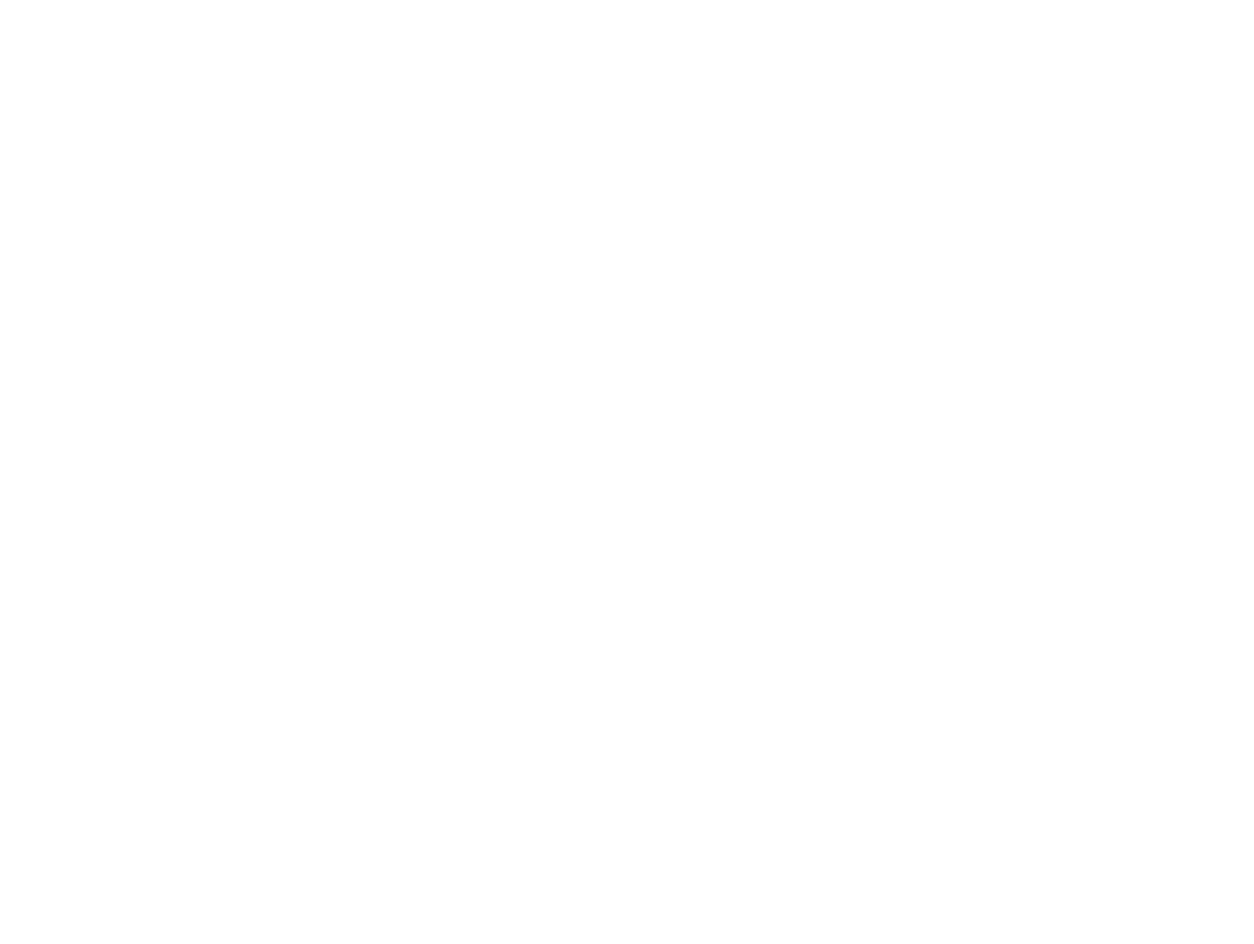
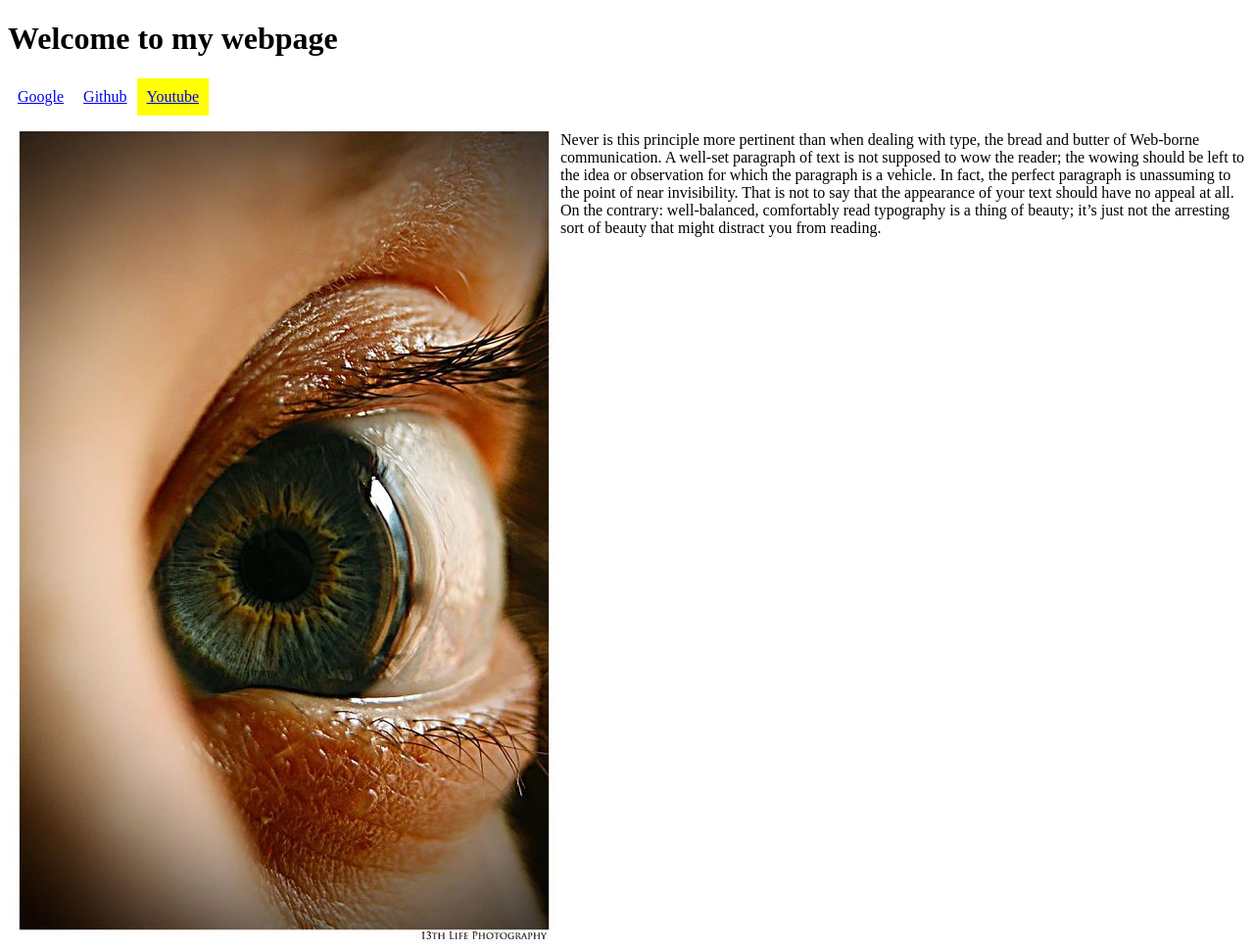
Before and after one commit to benuchangmai/test, a plain HTML site: page index.html in a window 1280 px wide. Shown: the whole page at 98% size. Before the commit the page ends 800 px from the top, so only its background shows below. Drawn offline with Linux system fonts and the light colour scheme.

Commit message:
Added styling

```diff
--- a/index.html
+++ b/index.html
@@ -1,9 +1,32 @@
 <!DOCTYPE html>
 <html>
 <head>
-	<title>Welcome to my page</title>
+	<title>Welcome</title>
+	<link rel="stylesheet" type="text/css" href="style.css">
 </head>
 <body>
-
+	<div class="header">
+		<h1>Welcome to my webpage</h1>
+	</div>
+	<div class="nav-bar">
+		<div class="tab">
+			<a href="http://google.com">Google</a>
+		</div>
+		<div class="tab">
+			<a href="http://github.com">Github</a>
+		</div>
+		<div class="tab youtube">
+			<a href="http://youtube.com">Youtube</a>
+		</div>
+	</div>
+	<div id="main-body">
+		<div>
+			<img src="images/sample-img.jpg">
+		</div>
+		<div>
+			<p>Never is this principle more pertinent than when dealing with type, the bread and butter of Web-borne communication. A well-set paragraph of text is not supposed to wow the reader; the wowing should be left to the idea or observation for which the paragraph is a vehicle. In fact, the perfect paragraph is unassuming to the point of near invisibility. That is not to say that the appearance of your text should have no appeal at all. On the contrary: well-balanced, comfortably read typography is a thing of beauty; it’s just not the arresting sort of beauty that might distract you from reading.
+			</p>
+		</div>
+	</div>
 </body>
 </html>
--- a/style.css
+++ b/style.css
@@ -0,0 +1,16 @@
+.header {
+
+}
+.nav-bar {
+	display: flex;
+
+}
+.tab {
+	padding: 10px;
+}
+.tab.youtube {
+	background-color: yellow;
+}
+#main-body {
+	display: flex;
+}
```
Also changed, not shown: images/sample-img.jpg (added).
